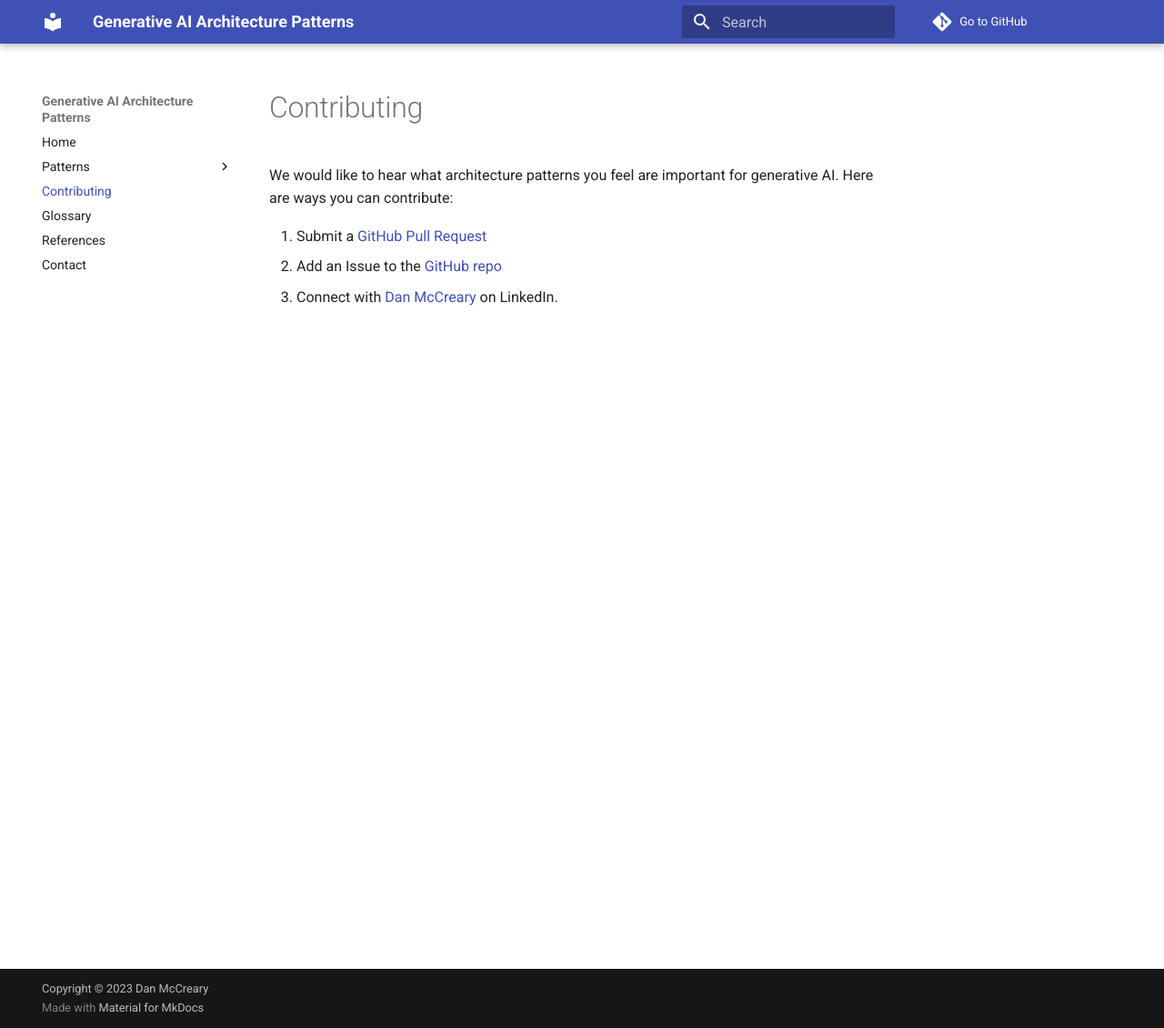
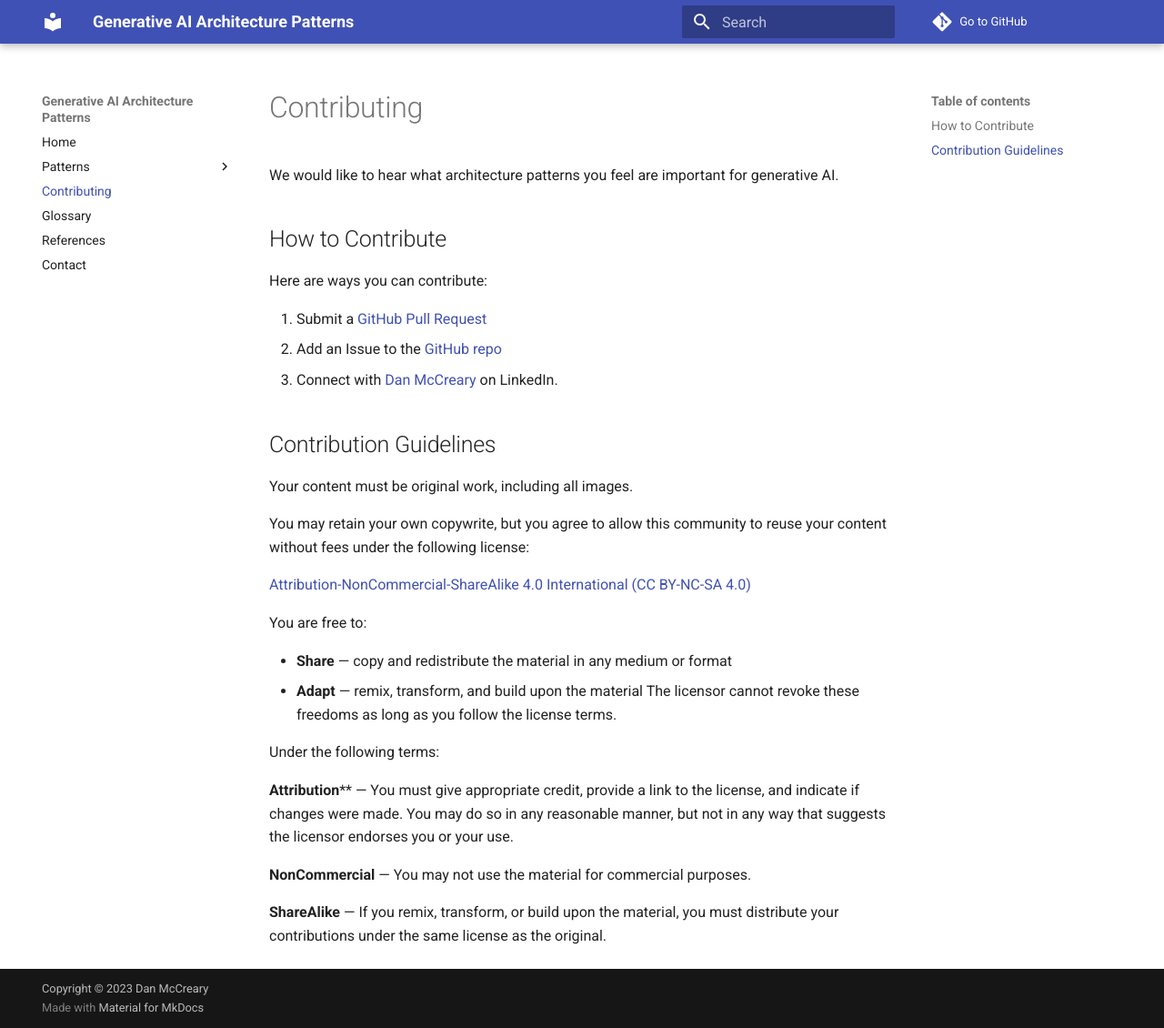
Before and after one commit to dmccreary/genai-arch-patterns, an MkDocs documentation site: the page built from docs/contributing.md, in a window 1280 px wide and 1130 px high. Shown: the whole window at 91% size. Built offline with MkDocs 1.6.1 and Material for MkDocs 9.7.7, drawn with Linux system fonts in a browser that asks for light colours; comment, search, counter and statistics services are not loaded.

Commit message:
updated content

```diff
--- a/docs/contributing.md
+++ b/docs/contributing.md
@@ -1,7 +1,34 @@
 # Contributing
 
-We would like to hear what architecture patterns you feel are important for generative AI.  Here are ways you can contribute:
+We would like to hear what architecture patterns you feel are important for generative AI.
+
+## How to Contribute
+
+Here are ways you can contribute:
 
 1. Submit a [GitHub Pull Request](https://docs.github.com/en/pull-requests/collaborating-with-pull-requests/proposing-changes-to-your-work-with-pull-requests/about-pull-requests)
 2. Add an Issue to the [GitHub repo](https://github.com/dmccreary/genai-arch-patterns/issues)
 3. Connect with [Dan McCreary](https://www.linkedin.com/in/danmccreary/) on LinkedIn.
+
+## Contribution Guidelines
+
+Your content must be original work, including all images.
+
+You may retain your own copywrite, but you agree to allow this
+community to reuse your content without fees under the following license:
+
+[Attribution-NonCommercial-ShareAlike 4.0 International (CC BY-NC-SA 4.0)](https://creativecommons.org/licenses/by-nc-sa/4.0/)
+
+You are free to:
+
+* **Share** — copy and redistribute the material in any medium or format
+* **Adapt** — remix, transform, and build upon the material
+The licensor cannot revoke these freedoms as long as you follow the license terms.
+
+Under the following terms:
+
+**Attribution**** — You must give appropriate credit, provide a link to the license, and indicate if changes were made. You may do so in any reasonable manner, but not in any way that suggests the licensor endorses you or your use.
+
+**NonCommercial** — You may not use the material for commercial purposes.
+
+**ShareAlike** — If you remix, transform, or build upon the material, you must distribute your contributions under the same license as the original.
```
Also changed, not shown: README.md (+27 -2 lines), 1 other file.
